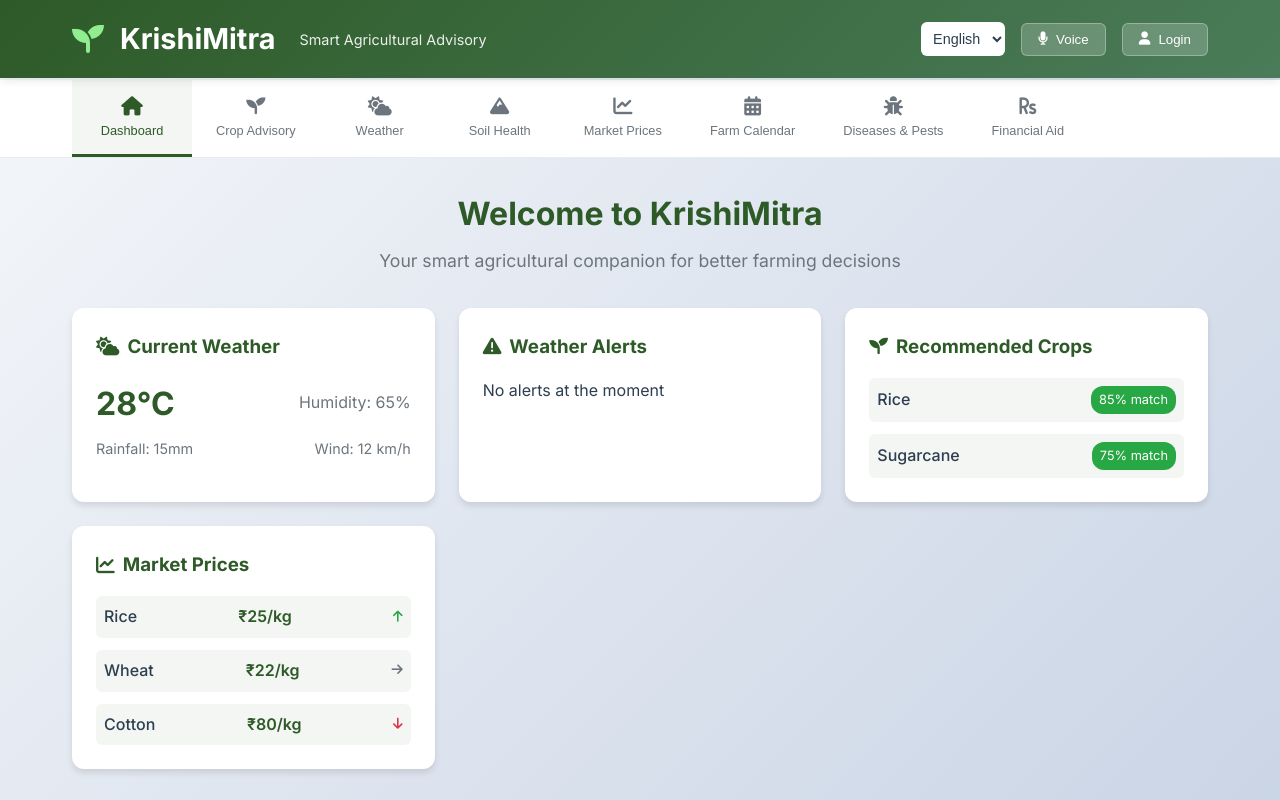
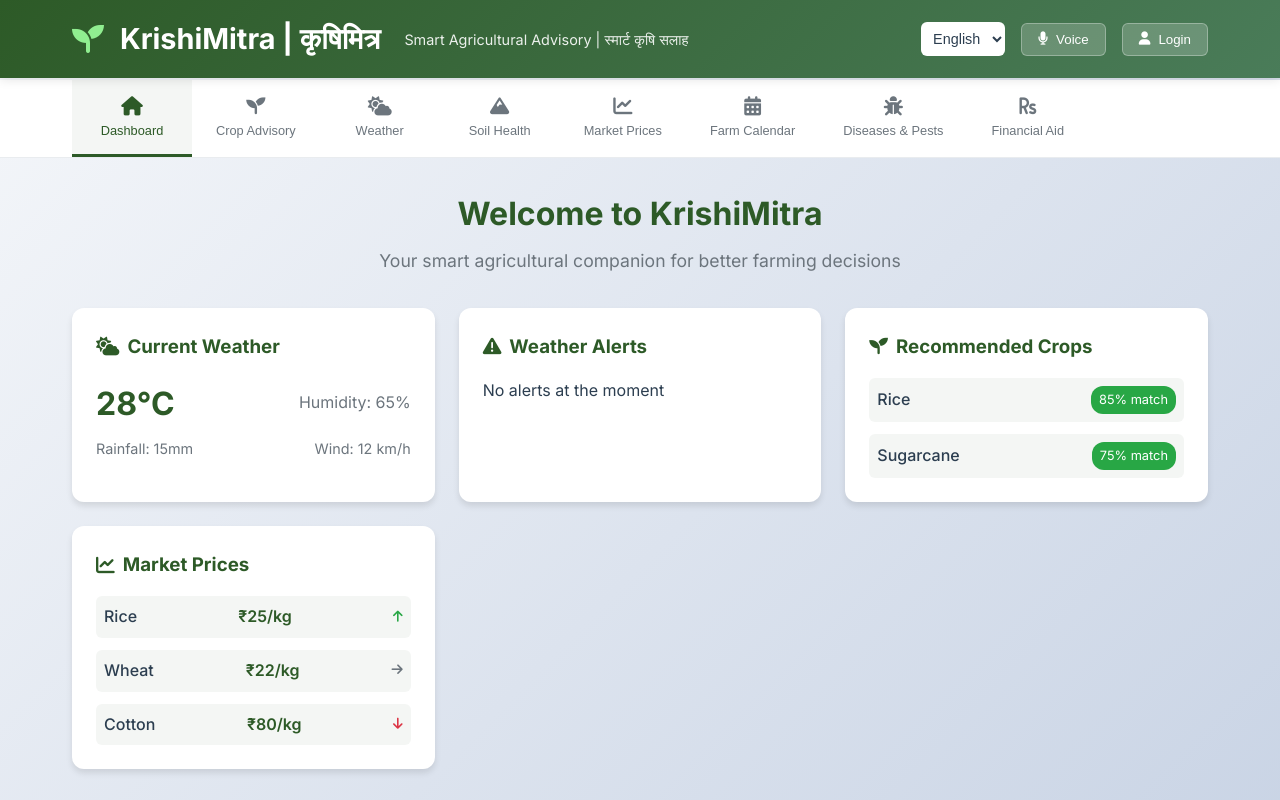
Before and after one commit to SavvySID/KrishiMitra, a website built with Vite: page index.html in a window 1280 px wide. Shown: the top 800 px of the page. Built offline with nearby package versions, Linux system fonts and the light colour scheme.

Commit message:
Added hind in the title with english

```diff
--- a/index.html
+++ b/index.html
@@ -4,7 +4,7 @@
     <meta charset="UTF-8" />
     <link rel="icon" type="image/svg+xml" href="/vite.svg" />
     <meta name="viewport" content="width=device-width, initial-scale=1.0" />
-    <title>KrishiMitra - Smart Agricultural Advisory</title>
+  <title>KrishiMitra - Smart Agricultural Advisory | कृषिमित्र - स्मार्ट कृषि सलाह</title>
     <link href="https://cdnjs.cloudflare.com/ajax/libs/font-awesome/6.0.0/css/all.min.css" rel="stylesheet">
     <link href="https://fonts.googleapis.com/css2?family=Inter:wght@300;400;500;600;700&display=swap" rel="stylesheet">
   </head>
--- a/src/app.ts
+++ b/src/app.ts
@@ -96,8 +96,12 @@ export class KrishiMitraApp {
         <div class="header-content">
           <div class="logo-section">
             <i class="fas fa-seedling logo-icon"></i>
-            <h1 class="app-title">KrishiMitra</h1>
-            <span class="app-subtitle">Smart Agricultural Advisory</span>
+            <h1 class="app-title">
+              KrishiMitra | कृषिमित्र
+            </h1>
+            <span class="app-subtitle">
+              Smart Agricultural Advisory | स्मार्ट कृषि सलाह
+            </span>
           </div>
           <div class="header-actions">
             <div class="language-selector">
```
